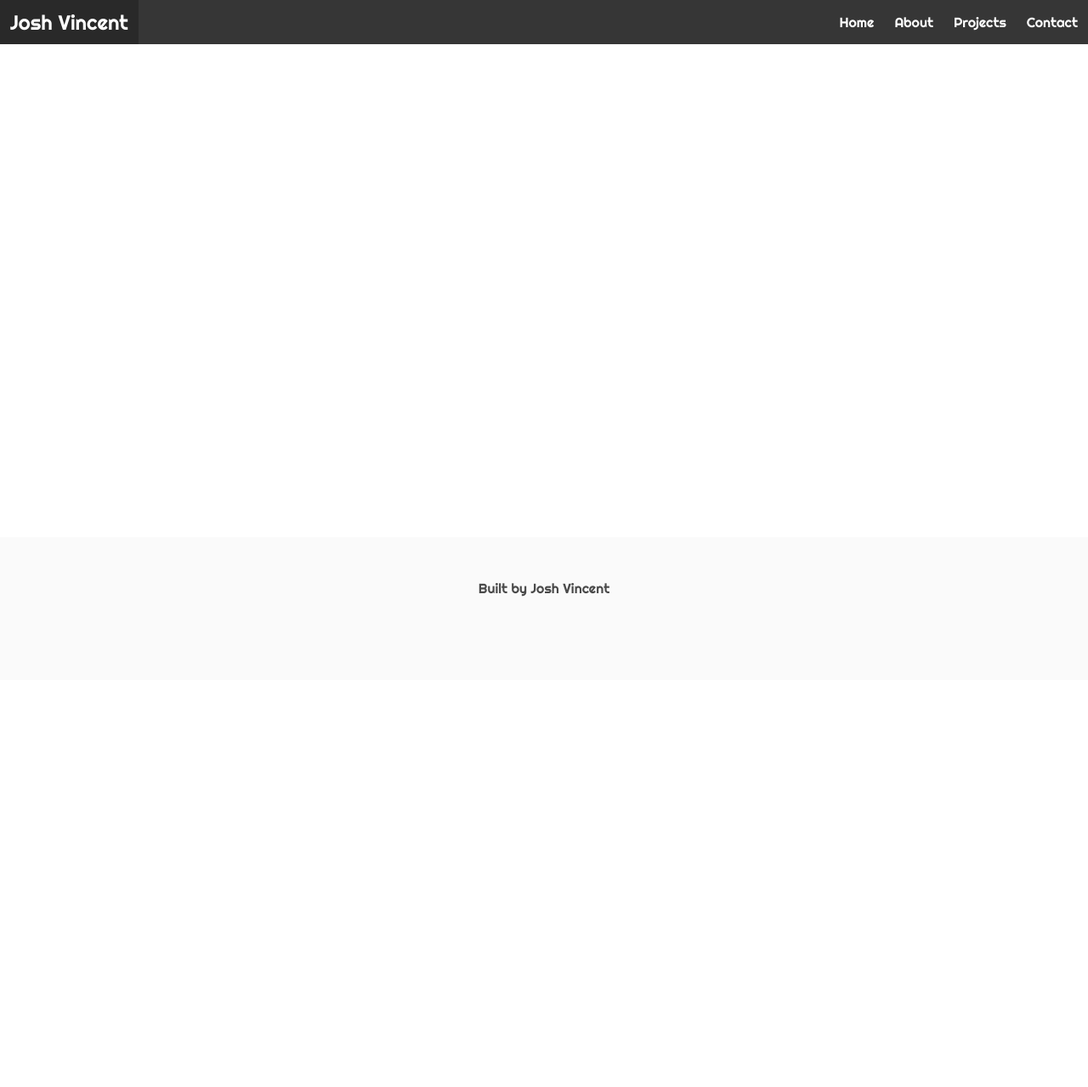
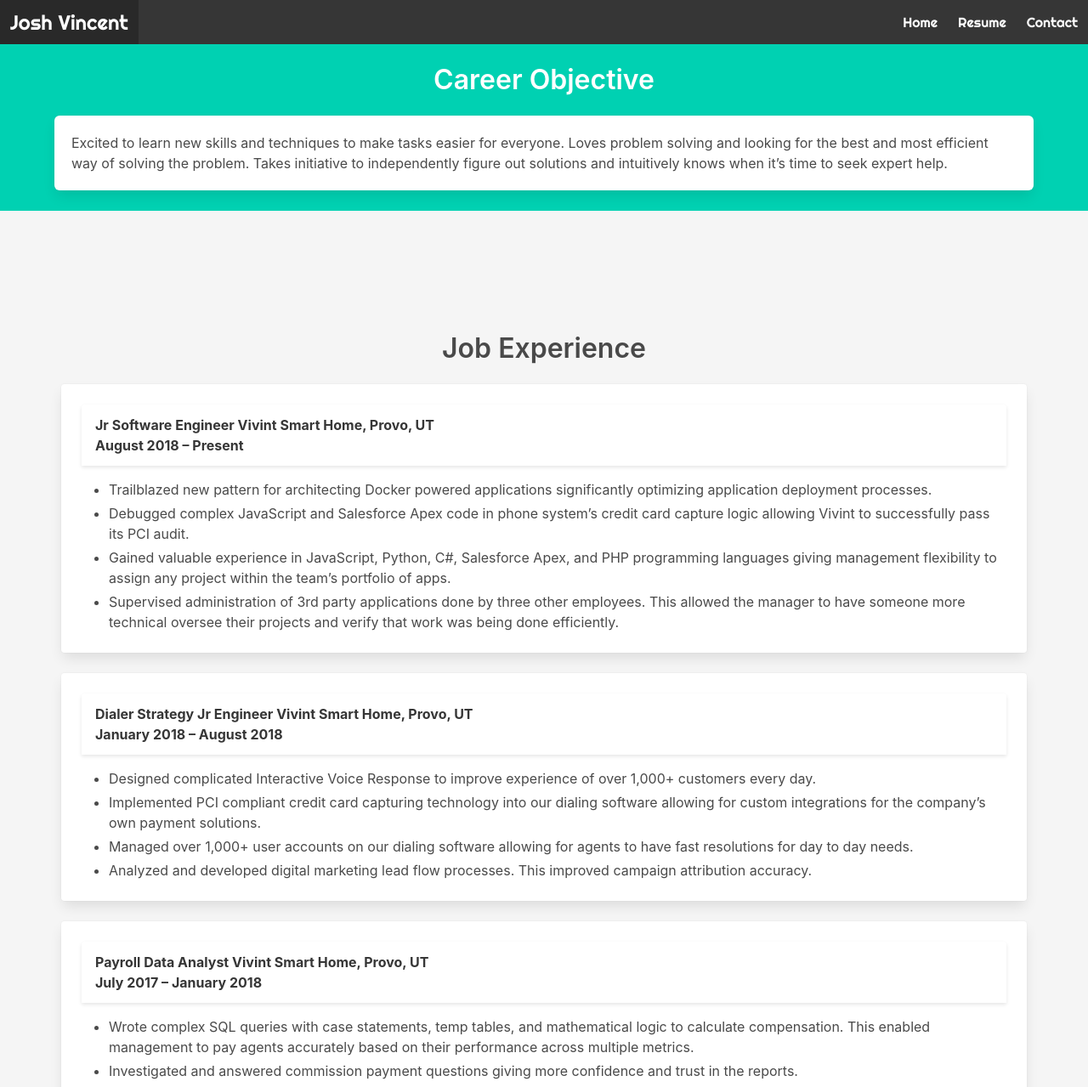
Before and after one commit to josh-vin/PersonalWebsite, a Vue app: page /resume in a window 1280 px wide. Shown: the top 1279 px of the page at 85% size. Before the commit the page ends 800 px from the top, so only its background shows below. Built offline with nearby package versions, Linux system fonts and the light colour scheme; what vue-simple-markdown would draw is missing.

Commit message:
Adds partial resume, some route changes, and styles

```diff
--- a/src/App.vue
+++ b/src/App.vue
@@ -23,11 +23,8 @@
           <router-link to="/" class="navbar-item">
             Home
           </router-link>
-          <router-link to="/about" class="navbar-item">
-           About
-          </router-link>
-          <router-link to="/projects" class="navbar-item">
-           Projects
+          <router-link to="/resume" class="navbar-item">
+           Resume
           </router-link>
           <router-link to="/contact" class="navbar-item">
            Contact
--- a/src/css/custom.css
+++ b/src/css/custom.css
@@ -1,4 +1,4 @@
-* {
+.navbar, .footer, .home-title {
     font-family: "Righteous";
 }
 
--- a/src/main.js
+++ b/src/main.js
@@ -16,5 +16,8 @@
 
 Vue.use(VueAnalytics, {
   id: 'UA-145116461-1',
+  autoTracking: {
+    screenview: true
+  },
   router
 })
--- a/src/router.js
+++ b/src/router.js
@@ -1,9 +1,8 @@
 import Vue from "vue";
 import VueRouter from "vue-router";
 import Home from "@/views/Home.vue";
-import About from "@/views/About.vue";
+import Resume from "@/views/Resume.vue";
 import Contact from "@/views/Contact.vue";
-import Project from "@/views/Project.vue";
 
 Vue.use(VueRouter);
 
@@ -17,19 +16,14 @@
       component: Home
     },
     {
-      path: "/about",
-      name: "about",
-      component: About
+      path: "/resume",
+      name: "resume",
+      component: Resume
     },
     {
       path: "/contact",
       name: "contact",
       component: Contact
-    },
-    {
-      path: "/project/:slug",
-      name: "project",
-      component: Project
     }
   ]
 });
--- a/src/views/Home.vue
+++ b/src/views/Home.vue
@@ -2,7 +2,7 @@
   <div>
     <div class="hero is-cover is-relative is-fullheight-with-navbar is-danger">
         <div class="hero-body">
-            <div class="container">
+            <div class="container home-title">
                 <h1 class="title is-1">Hello, I'm Josh.</h1>
                 <h2 class="subtitle is-3">Your friendly neighborhood spider-man.</h2>
             </div>
--- /dev/null
+++ b/src/views/Resume.vue
@@ -0,0 +1,113 @@
+<template>
+<div>
+    <section class = "hero is-primary is-small">
+    <div class = "hero-body">
+        <div class = "container">
+            <h1 class = "title has-text-centered">
+                Career Objective
+            </h1>
+            <p class="box">Excited to learn new skills and techniques to make tasks easier for everyone. Loves problem solving and looking for the best and most efficient way of solving the problem. Takes initiative to independently figure out solutions and intuitively knows when it’s time to seek expert help. </p>
+        </div>
+    </div>
+    </section>
+    <section class = "hero is-light is-medium">
+    <div class = "hero-body">
+        <div class = "container">
+            <h1 class = "title has-text-centered">
+                Job Experience
+            </h1>
+            <div v-for="job of jobs" v-bind:key="job.id" class = "card content">
+                <div class = "card-content">
+                    <div class = "card-header card-header-title">
+                        {{job.title}} {{job.location}} <br>
+                        {{job.dates}}
+                    </div>
+                    <ul>
+                        <li v-for="responsibility in job.responsibilities" v-bind:key="responsibility">
+                            {{responsibility}}
+                        </li>
+                    </ul>
+                </div>
+            </div>
+        </div>
+    </div>
+    </section>
+    <section class = "hero is-primary is-small">
+        <div class = "hero-body">
+            <div class = "container">
+                <h1 class = "title has-text-centered">
+                    Education
+                </h1>
+                <br>
+                <div class = "columns is-centered">
+                    <div class = "column is-narrow">
+                        <article class = "message is-medium is-dark">
+                                <div class = "message-header">
+                                    Bachelor of Science – Computer Science
+                                </div>
+                                <div class = "message-body">
+                                    In Progress – Expected Degree Dec 2020 <br>
+                                    Utah Valley University - Orem, UT
+                                </div>
+                        </article>
+                    </div>
+                    <div class = "column is-narrow">
+                        <article class = "message is-medium is-dark">
+                                <div class = "message-header">
+                                    Associate of Science – General Studies
+                                </div>
+                                <div class = "message-body">
+                                    Completed – December 2014 <br>
+                                    Utah Valley University - Orem, UT
+                                </div>
+                        </article>
+                    </div>
+                </div>
+            </div>
+        </div>
+    </section>
+</div>
+</template>
+
+<script>
+export default {
+  name: "resume",
+  data: function() {
+      return { jobs: [
+            {
+                id: '1',
+                title: 'Jr Software Engineer',
+                location: 'Vivint Smart Home, Provo, UT',
+                dates: 'August 2018 – Present',
+                responsibilities: [
+                    'Trailblazed new pattern for architecting Docker powered applications significantly optimizing application deployment processes.',
+                    'Debugged complex JavaScript and Salesforce Apex code in phone system’s credit card capture logic allowing Vivint to successfully pass its PCI audit.',
+                    'Gained valuable experience in JavaScript, Python, C#, Salesforce Apex, and PHP programming languages giving management flexibility to assign any project within the team’s portfolio of apps.',
+                    'Supervised administration of 3rd party applications done by three other employees. This allowed the manager to have someone more technical oversee their projects and verify that work was being done efficiently.'
+                ]
+            }, {
+                id: '2',
+                title: 'Dialer Strategy Jr Engineer',
+                location: 'Vivint Smart Home, Provo, UT',
+                dates: 'January 2018 – August 2018',
+                responsibilities: [
+                    'Designed complicated Interactive Voice Response to improve experience of over 1,000+ customers every day.',
+                    'Implemented PCI compliant credit card capturing technology into our dialing software allowing for custom integrations for the company’s own payment solutions.',
+                    'Managed over 1,000+ user accounts on our dialing software allowing for agents to have fast resolutions for day to day needs.',
+                    'Analyzed and developed digital marketing lead flow processes. This improved campaign attribution accuracy.'
+                ]
+            }, {
+                id: '3',
+                title: 'Payroll Data Analyst',
+                location: 'Vivint Smart Home, Provo, UT',
+                dates: 'July 2017 – January 2018 ',
+                responsibilities: [
+                    'Wrote complex SQL queries with case statements, temp tables, and mathematical logic to calculate compensation.  This enabled management to pay agents accurately based on their performance across multiple metrics.',
+                    'Investigated and answered commission payment questions giving more confidence and trust in the reports.',
+                    'Documented approvals and changes in compensation plans and code to pass SOX compliance.'
+                ]
+            }
+        ]}
+    }
+};
+</script>
```
Also changed, not shown: src/views/About.vue (deleted), src/views/Project.vue (deleted).
